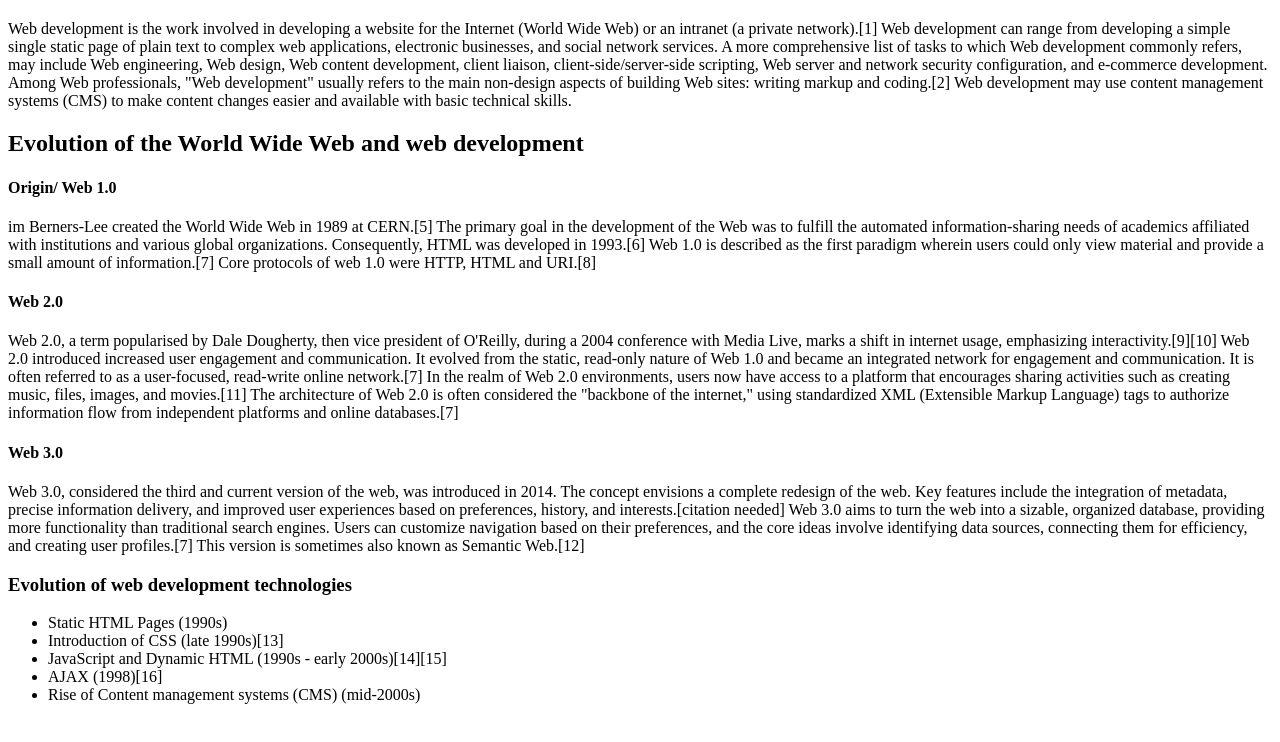
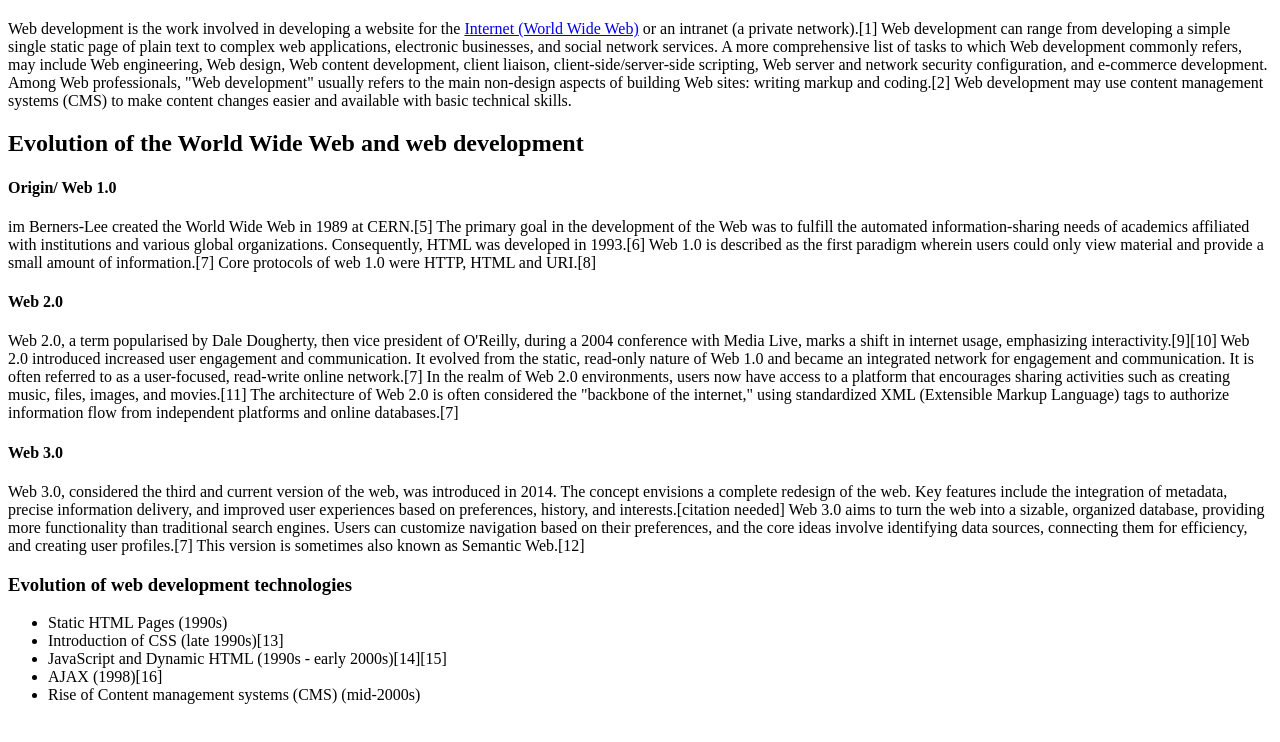
Before and after one commit to MrThanuj/Web-Dev-Bootcamp, a plain HTML site: page index.html in a window 1280 px wide. Shown: the part 46-788 px from the top of the page. Drawn offline with Linux system fonts and the light colour scheme.

Commit message:
anchor tag

```diff
--- a/index.html
+++ b/index.html
@@ -6,7 +6,8 @@
 
 <body>
     <h1>Web development</h1>
-    <p>Web development is the work involved in developing a website for the Internet (World Wide Web) or an intranet (a
+    <p>Web development is the work involved in developing a website for the <a
+            href=https://en.wikipedia.org/wiki/Internet>Internet (World Wide Web)</a> or an intranet (a
         private network).[1] Web development can range from developing a simple single static page of plain text to
         complex web applications, electronic businesses, and social network services. A more comprehensive list of tasks
         to which Web development commonly refers, may include Web engineering, Web design, Web content development,
```
